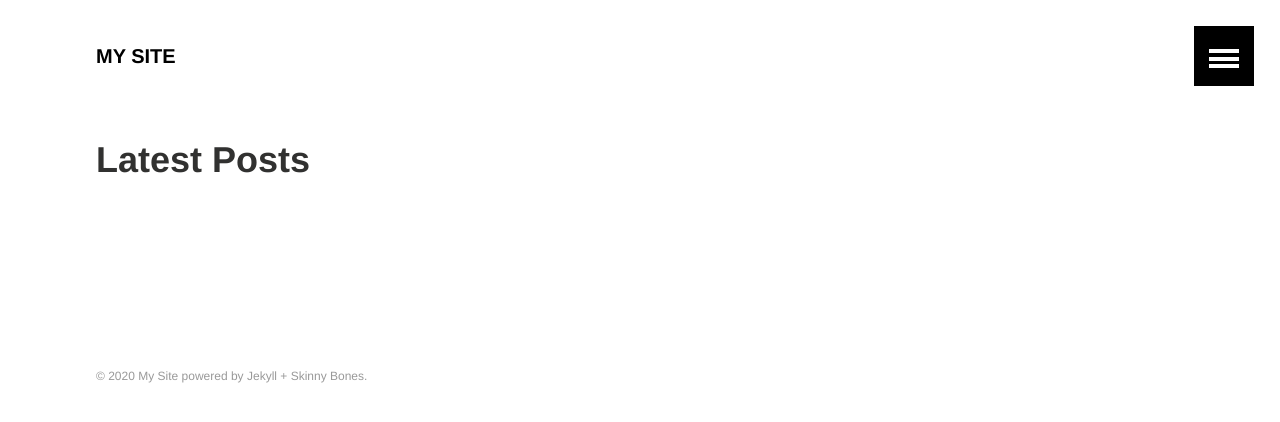
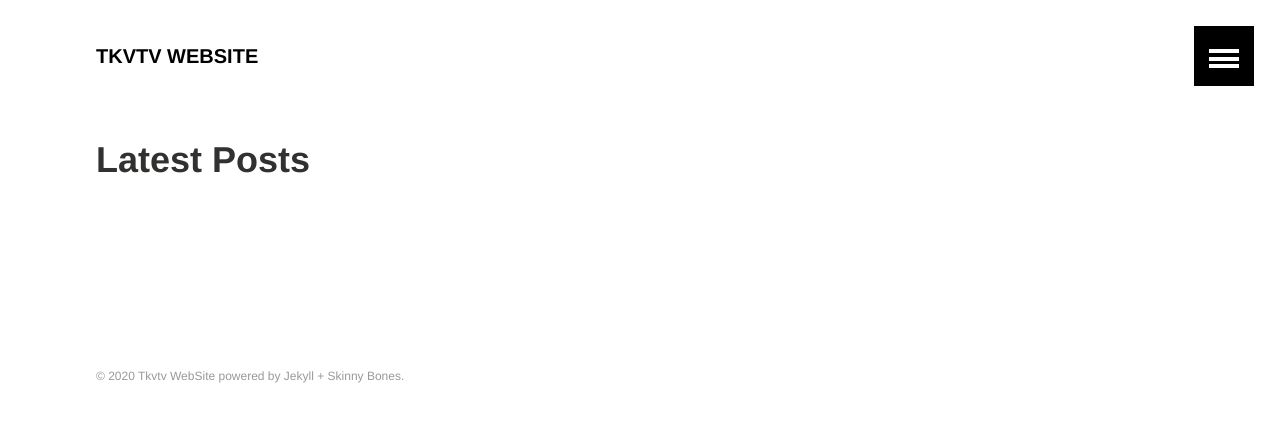
Before and after one commit to takagotch/o2370, a Jekyll site: the page built from index.md, in a window 1280 px wide. Shown: the top 422 px of the page. Built offline with Jekyll 4.4.1, drawn with Linux system fonts in a browser that asks for light colours.

Commit message:
Update _config.yml

```diff
--- a/_config.yml
+++ b/_config.yml
@@ -1,6 +1,6 @@
 # Site wide configuration
 
-title: "My Site"
+title: "Tkvtv WebSite"
 description: "This is a description of my awesome site."
 logo: # 120x120 px default image used for Twitter summary card
 teaser: # 400x250 px default teaser image used in image archive grid
```
